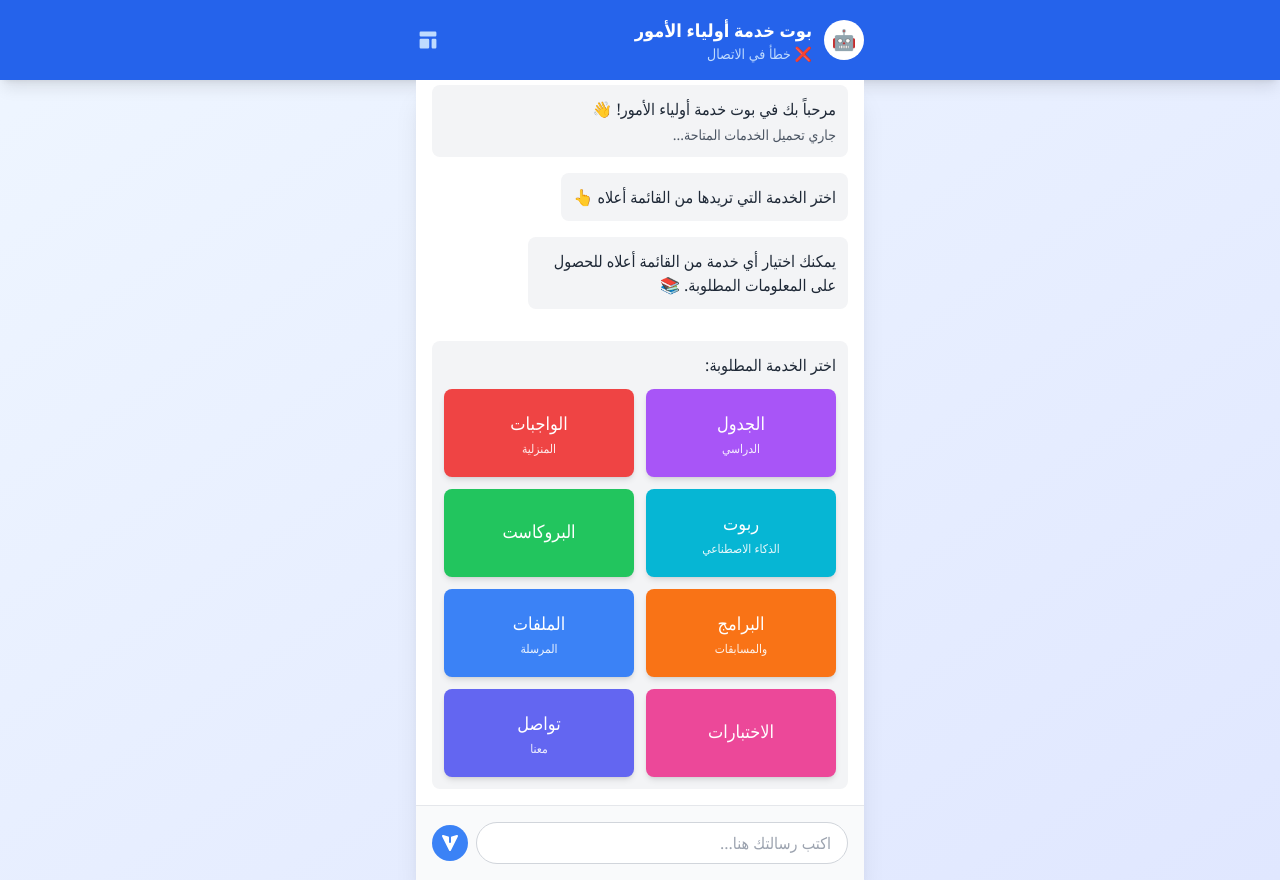
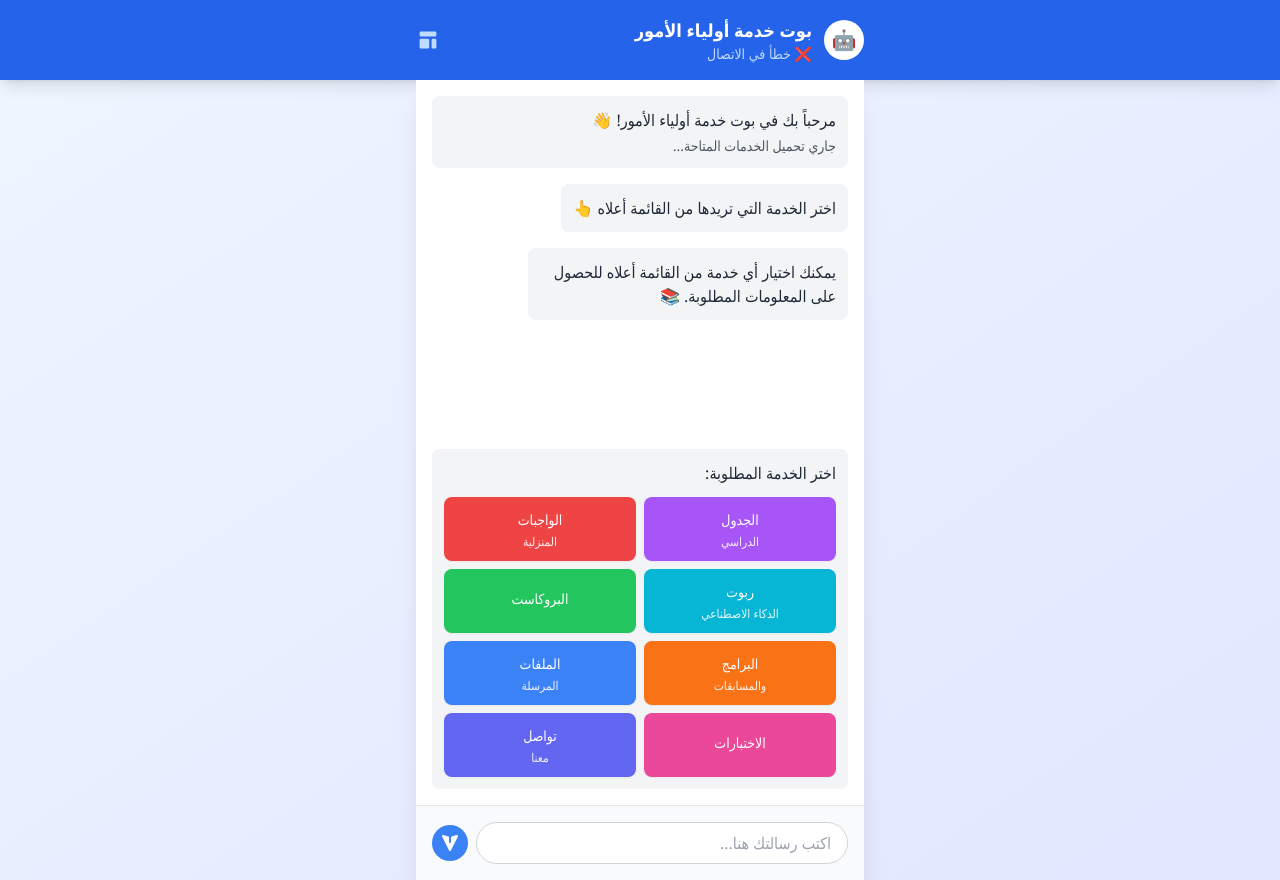
Before and after one commit to chartgain2019-cmd/telegram-bot-dashboard, a website: page index.html in a window 1280 px wide. Drawn offline with nearby package versions, Linux system fonts and the light colour scheme; no server answers.

Commit message:
Update index.html

```diff
--- a/index.html
+++ b/index.html
@@ -204,7 +204,7 @@
                 <div class="message-bubble">
                     <div class="bg-gray-100 rounded-lg p-3">
                         <p class="text-gray-800 mb-3 font-medium">اختر الخدمة المطلوبة:</p>
-                        <div class="grid grid-cols-2 gap-3">
+                        <div class="grid grid-cols-2 gap-2">
             `;
 
             const serviceButtons = {
@@ -224,10 +224,10 @@
 
                 servicesHtml += `
                     <button onclick="selectService('${serviceKey}')"
-                            class="service-card ${buttonInfo.color} text-white p-3 rounded-lg text-sm transition-all duration-200 transform hover:scale-105 shadow-md">
-                        <div class="flex flex-col items-center justify-center h-16">
-                            <span class="text-lg mb-1">${serviceName.split(' ')[0]}</span>
-                            <span class="text-xs opacity-90">${serviceName.split(' ').slice(1).join(' ')}</span>
+                            class="service-card ${buttonInfo.color} text-white p-2 rounded-lg text-xs transition-all duration-200 transform hover:scale-105 shadow-sm">
+                        <div class="flex flex-col items-center justify-center h-12">
+                            <span class="text-sm mb-1">${serviceName.split(' ')[0]}</span>
+                            <span class="text-xs opacity-90 leading-tight">${serviceName.split(' ').slice(1).join(' ')}</span>
                         </div>
                     </button>
                 `;
```
